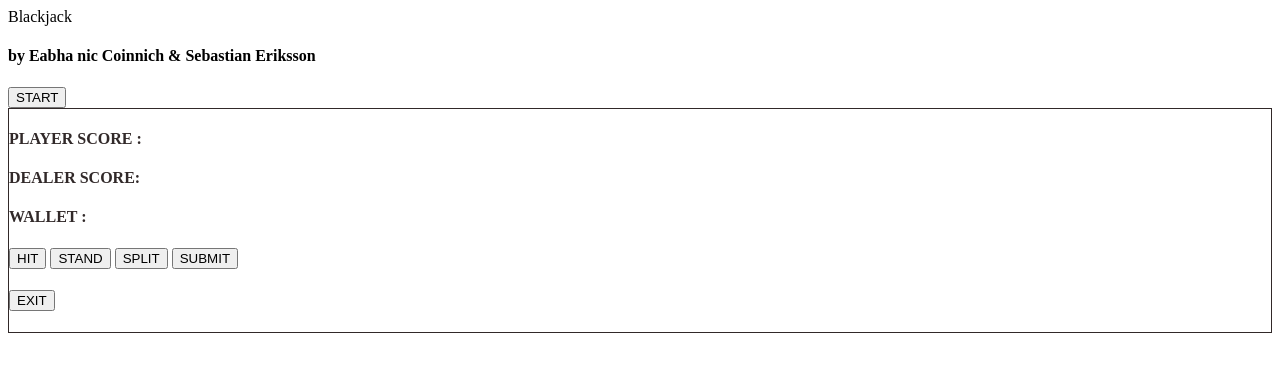
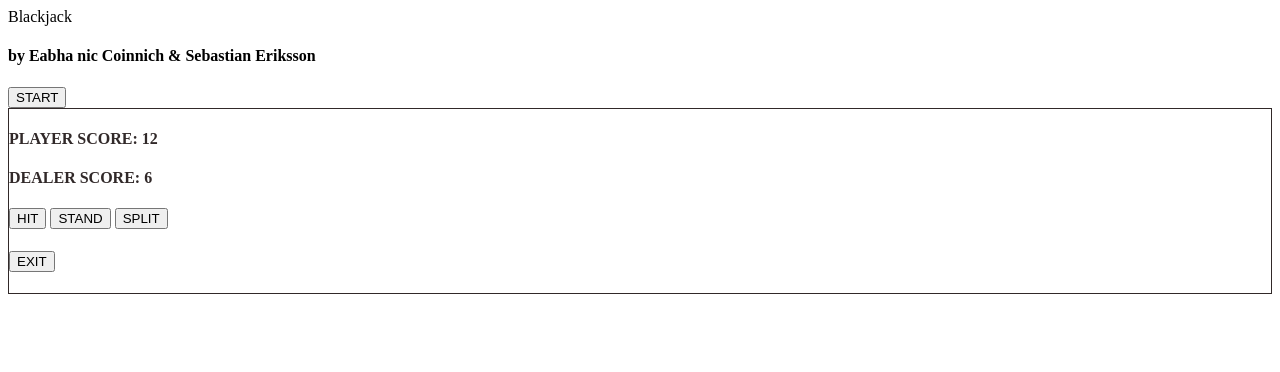
Before and after one commit to SebbeCyborg/ProjectBlackjack, a website: page src/index.html in a window 1280 px wide. Both pictures are taken after a click on the button "START". Drawn offline with Linux system fonts and the light colour scheme.

Commit message:
I dont know

```diff
--- a/src/index.html
+++ b/src/index.html
@@ -9,13 +9,11 @@
     <h4>by Eabha nic Coinnich & Sebastian Eriksson</h4>
     <button id="buttonStart">START</button>
     <div id='gameStats' style= "border:1px solid;color:rgb(49, 41, 41);">
-    <h4>PLAYER SCORE :</h4>
-    <h4>DEALER SCORE:</h4>
-    <h4>WALLET :</h4>
+    <h4 id="playerScore">PLAYER SCORE :</h4>
+    <h4 id="dealerScore">DEALER SCORE :</h4>
     <button id="hit">HIT</button>
     <button id="stand">STAND</button>
     <button id="split">SPLIT</button>
-    <button id="submit">SUBMIT</button>
     <h4> <button id="exit">EXIT</button></h4>
   </div>
 
--- a/src/index.js
+++ b/src/index.js
@@ -9,9 +9,11 @@ class Card {
   }
 
   printCard() {
+
     console.log("Card ID:" + this.id);
     console.log("Card Value:" + this.value);
     console.log("Card Suit:" + this.suit);
+    console.log("______________________");
   }
 }
 
@@ -20,6 +22,7 @@ class Player {
     this.wallet = wallet;
     this.score = 0;
     this.hand = new Array();
+    this.hiddenHand = new Array();
   }
 
   addToHand(card) {
@@ -50,17 +53,25 @@ class Player {
       }
     }
   }
+  addToHidden(card){
+    this.hiddenHand.push(card);
+  }
 
   getScore() {
     if (this.score === 21) {
-      console.log("=WINNER!=");
+      console.log("YOU WIN!");
+
     }
 
     if (this.score > 21) {
-      console.log("You lost!");
+      console.log("BUST");
     }
-
-    console.log("SCORE : " + this.score);
+    return this.score;
+  }
+  printHand() {
+    for (var i = 0; i < this.hand.length; i++) {
+      this.hand[i].printCard();
+    }
   }
 }
 
@@ -112,33 +123,69 @@ document.getElementById("exit").addEventListener("click", exitGame);
 document.getElementById("hit").addEventListener("click", hit);
 document.getElementById("stand").addEventListener("click", stand);
 document.getElementById("split").addEventListener("click", split);
-document.getElementById("submit").addEventListener("click", submit);
 document.getElementById("gameStats").style.visibility = "hidden";
 
+
+ function updateScoreBoard(){
+  document.getElementById("playerScore").innerHTML =
+  "PLAYER SCORE: " + player.getScore();
+document.getElementById("dealerScore").innerHTML =
+  "DEALER SCORE: " + dealer.getScore();
+ }
+
+
 function hit() {
-  console.log("pressed hit\n");
+
+  console.log("..Pressed hit..\n");
+  var card = getRandomCard(deck);
+  console.log("You got "+card.value+"of"+card.suit);
+  player.addToHand(card);
+  updateScoreBoard();
+
 }
 
 function stand() {
-  console.log("pressed stand\n");
+  console.log("..Pressed stand..\n");
+
+  if(dealer.score > 16){
+    //SHOW HIDDEN DEALER CARD
+  }
+  if(dealer.score < 16){
+    dealer.addToHand(getRandomCard(deck));
+
+  }
+  updateScoreBoard();
 }
 
 function split() {
-  console.log("pressed split\n");
+  console.log("..Pressed split..\n");
 }
 
-function submit() {
-  console.log("pressed submit\n");
+function playerHasWon(){
+  return (player.score === 21 && ( dealer.score < 21 || dealer.score >21))
+
 }
 
+//starts the game by giving 2 cards to player.
+//and 2 cards to dealer (where 1 card is hidden to the player);
 function startGame() {
-  console.log("Start game!");
+  roundCounter++;
+  player.addToHand(getRandomCard(deck));
+  player.addToHand(getRandomCard(deck));
+  dealer.addToHand(getRandomCard(deck));
+  dealer.addToHidden(getRandomCard(deck));
+  console.log("Starting game ...\nGiven starting cards:");
+  player.printHand();
+  console.log("You get a starting score of : " + player.getScore() + " hit / stand / split?\n");
   document.getElementById("gameStats").style.visibility = "visible";
+  updateScoreBoard();
+
 }
 
 function exitGame() {
-  console.log("exit game");
+  console.log("Exit game");
   document.getElementById("gameStats").style.visibility = "hidden";
+  location.reload(); //reloads the page when game exits
 }
 
 //making a switch case for when player presses the buttons
```
